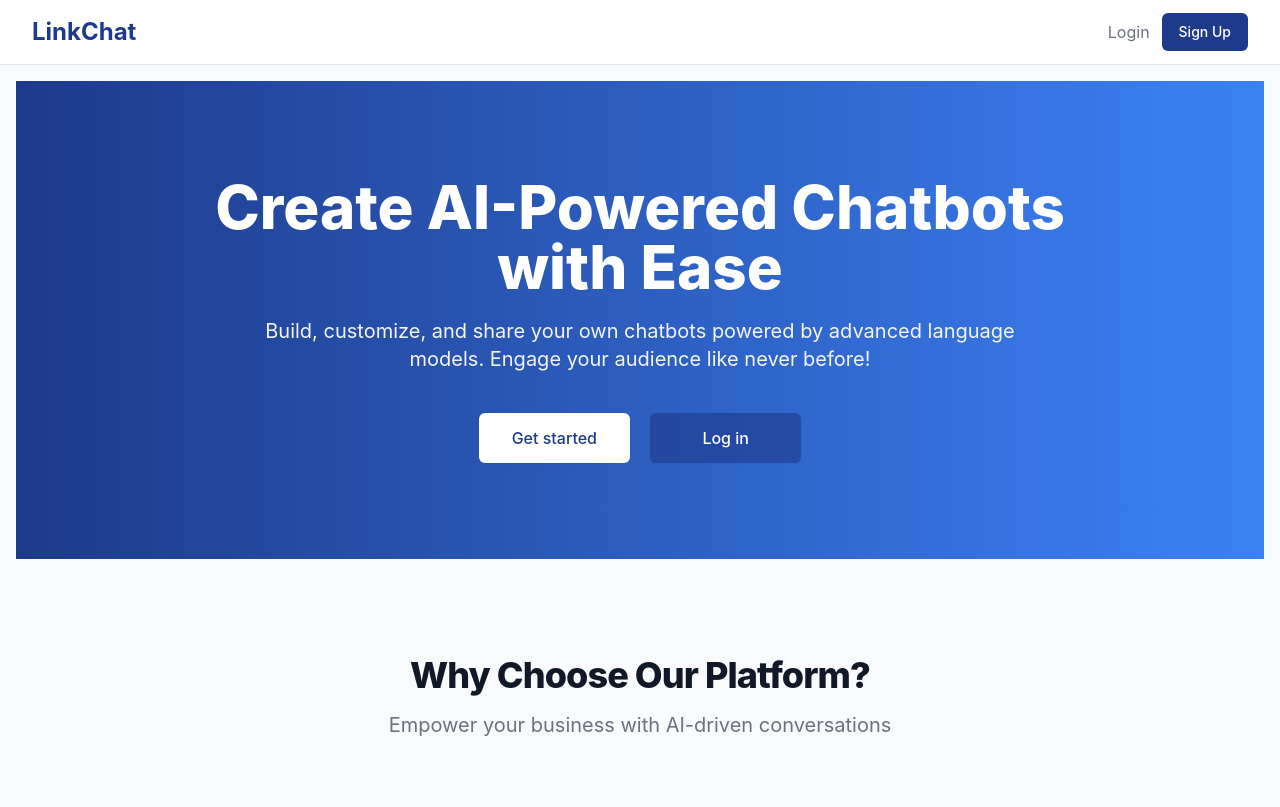
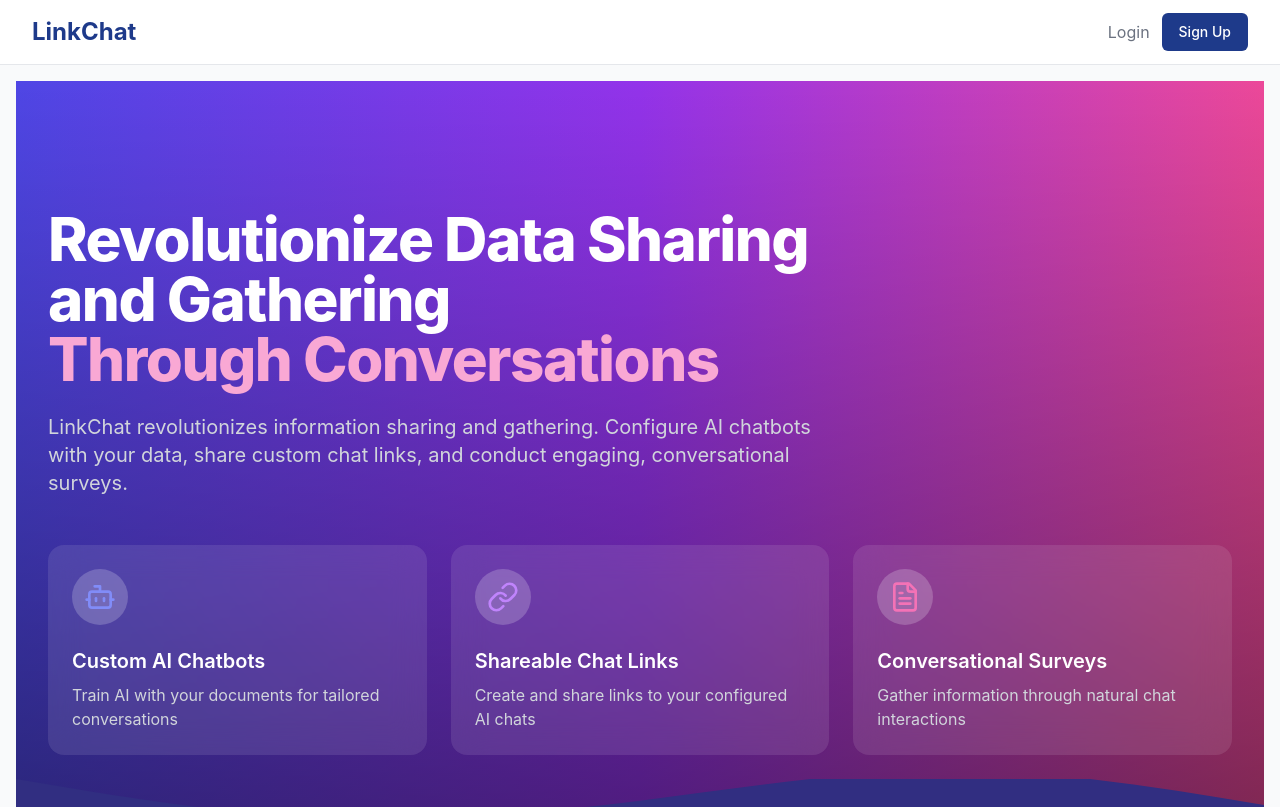
Before and after one commit to andrew-bkt/linkchat, a Next.js app: page / in a window 1280 px wide. Shown: the top 807 px of the page. Built offline with nearby package versions, Linux system fonts and the light colour scheme; no server answers.

Commit message:
hero section

```diff
--- a/package.json
+++ b/package.json
@@ -14,6 +14,8 @@
     "@vercel/analytics": "^1.3.1",
     "@vercel/speed-insights": "^1.0.12",
     "axios": "^1.7.7",
+    "framer-motion": "^11.5.5",
+    "lucide-react": "^0.441.0",
     "next": "14.2.11",
     "react": "^18",
     "react-dom": "^18",
--- a/src/components/Hero.tsx
+++ b/src/components/Hero.tsx
@@ -1,36 +1,75 @@
-// frontend/src/components/Hero.tsx
+'use client'
 
-import Link from 'next/link';
+import { motion } from 'framer-motion'
+import { Bot, Link as LinkIcon, FileText, Send } from 'lucide-react'
 
 export default function Hero() {
   return (
-    <div className="bg-gradient-to-r from-primary to-secondary">
-      <div className="max-w-7xl mx-auto py-16 px-4 sm:py-24 sm:px-6 lg:px-8">
-        <div className="text-center">
-          <h1 className="text-4xl font-extrabold text-white sm:text-5xl md:text-6xl">
-            <span className="block">Create AI-Powered Chatbots</span>
-            <span className="block">with Ease</span>
+    <section className="relative overflow-hidden bg-gradient-to-r from-indigo-600 via-purple-600 to-pink-500">
+      <div className="absolute inset-0 bg-grid-white/[0.05] bg-[size:60px_60px]" />
+      <div className="absolute inset-0 bg-gradient-to-t from-black/50 to-transparent" />
+      <div className="container relative mx-auto px-4 py-24 sm:px-6 sm:py-32 lg:px-8">
+        <motion.div
+          className="max-w-3xl"
+          initial={{ opacity: 0, y: 20 }}
+          animate={{ opacity: 1, y: 0 }}
+          transition={{ duration: 0.8 }}
+        >
+          <h1 className="text-4xl font-extrabold tracking-tight text-white sm:text-5xl xl:text-6xl">
+            <span className="block">Revolutionize Data Sharing and Gathering</span>
+            <span className="block text-pink-300">Through Conversations</span>
           </h1>
-          <p className="mt-3 max-w-md mx-auto text-base text-gray-100 sm:text-lg md:mt-5 md:text-xl md:max-w-3xl">
-            Build, customize, and share your own chatbots powered by advanced language models.
-            Engage your audience like never before!
+          <p className="mt-6 text-xl text-gray-300">
+            LinkChat revolutionizes information sharing and gathering. Configure AI chatbots with your data, share custom chat links, and conduct engaging, conversational surveys.
           </p>
-          <div className="mt-10 max-w-sm mx-auto sm:max-w-none sm:flex sm:justify-center">
-            <div className="space-y-4 sm:space-y-0 sm:mx-auto sm:inline-grid sm:grid-cols-2 sm:gap-5">
-              <Link href="/signup">
-                <span className="flex items-center justify-center px-4 py-3 border border-transparent text-base font-medium rounded-md shadow-sm text-primary bg-white hover:bg-gray-50 sm:px-8">
-                  Get started
-                </span>
-              </Link>
-              <Link href="/login">
-                <span className="flex items-center justify-center px-4 py-3 border border-transparent text-base font-medium rounded-md shadow-sm text-white bg-opacity-60 bg-primary hover:bg-opacity-70 sm:px-8">
-                  Log in
-                </span>
-              </Link>
-            </div>
-          </div>
-        </div>
+        </motion.div>
+        <motion.div
+          className="mt-12 flex flex-wrap gap-6"
+          initial={{ opacity: 0, y: 20 }}
+          animate={{ opacity: 1, y: 0 }}
+          transition={{ duration: 0.8, delay: 0.2 }}
+        >
+          <FeatureCard
+            icon={<Bot className="h-8 w-8 text-indigo-400" />}
+            title="Custom AI Chatbots"
+            description="Train AI with your documents for tailored conversations"
+          />
+          <FeatureCard
+            icon={<LinkIcon className="h-8 w-8 text-purple-400" />}
+            title="Shareable Chat Links"
+            description="Create and share links to your configured AI chats"
+          />
+          <FeatureCard
+            icon={<FileText className="h-8 w-8 text-pink-400" />}
+            title="Conversational Surveys"
+            description="Gather information through natural chat interactions"
+          />
+        </motion.div>
       </div>
-    </div>
-  );
+      <motion.div
+        className="absolute bottom-0 left-0 right-0"
+        initial={{ opacity: 0 }}
+        animate={{ opacity: 1 }}
+        transition={{ duration: 1, delay: 0.6 }}
+      >
+        <svg className="w-full text-indigo-900" viewBox="0 0 1440 120" fill="currentColor" preserveAspectRatio="none">
+          <path d="M0 0l60 10C120 20 240 40 360 45s240-5 360-20 240-35 360-35 240 20 360 40 240 30 300 35l60 5v50H0V0z" />
+        </svg>
+      </motion.div>
+    </section>
+  )
 }
+
+function FeatureCard({ icon, title, description }) {
+  return (
+    <motion.div
+      className="flex-1 rounded-2xl bg-white/10 p-6 backdrop-blur-lg"
+      whileHover={{ scale: 1.05 }}
+      transition={{ type: "spring", stiffness: 300 }}
+    >
+      <div className="mb-4 inline-block rounded-full bg-white/20 p-3">{icon}</div>
+      <h3 className="mb-2 text-xl font-semibold text-white">{title}</h3>
+      <p className="text-gray-300">{description}</p>
+    </motion.div>
+  )
+}
```
Also changed, not shown: 1 other file (tests, documents, lock files or other folders).
